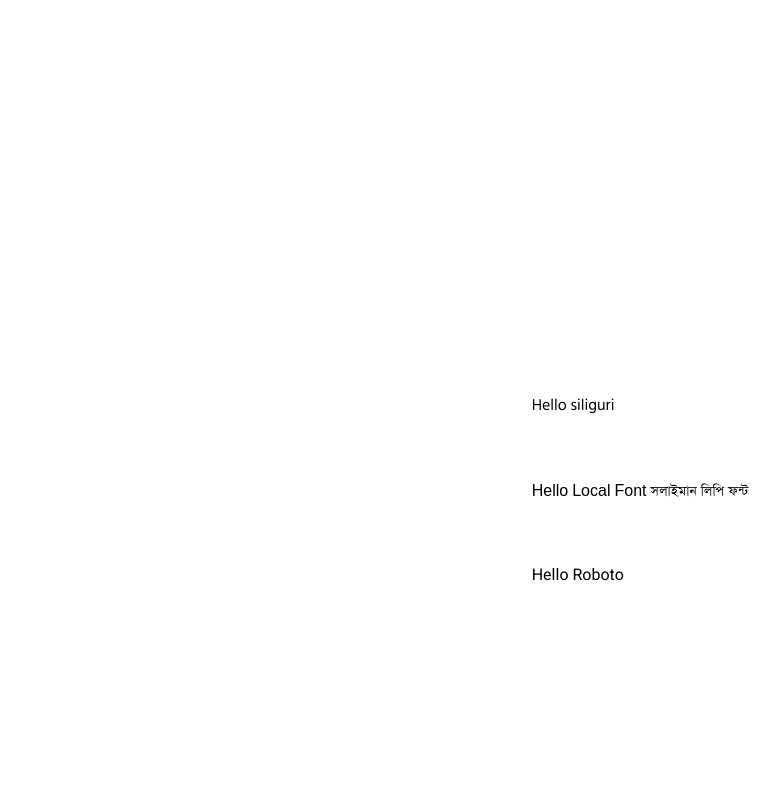
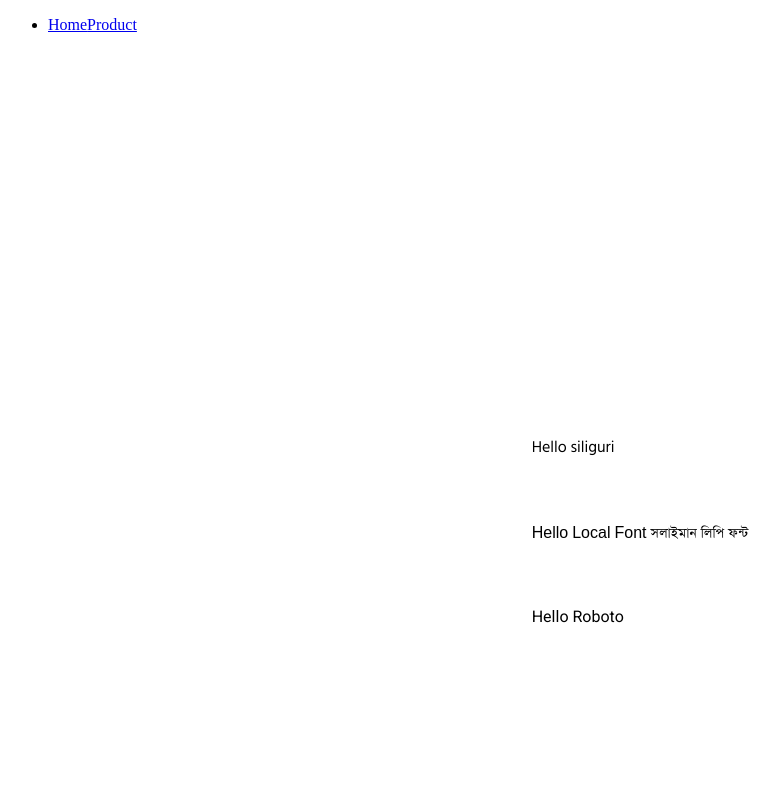
Before and after one commit to MohanManirul/AssetOptimization, a Next.js app: page / in a window 1280 px wide. Shown: the top 800 px of the page, without its empty margins (0-779 px from the left). Built offline with nearby package versions, Linux system fonts and the light colour scheme.

Commit message:
lazy loading

```diff
--- a/package.json
+++ b/package.json
@@ -9,8 +9,9 @@
     "lint": "next lint"
   },
   "dependencies": {
+    "bootstrap": "^5.3.3",
+    "next": "15.0.3",
     "react": "19.0.0-rc-66855b96-20241106",
-    "react-dom": "19.0.0-rc-66855b96-20241106",
-    "next": "15.0.3"
+    "react-dom": "19.0.0-rc-66855b96-20241106"
   }
 }
--- /dev/null
+++ b/src/app/components/NavBar.jsx
@@ -0,0 +1,17 @@
+import Link from 'next/link';
+import React from 'react';
+
+const NavBar = () => {
+    return (
+        <div>
+            <ul>
+                <li>
+                    <Link href='/'>Home</Link>
+                    <Link href='/product'>Product</Link>
+                </li>
+            </ul>
+        </div>
+    );
+};
+
+export default NavBar;
--- a/src/app/layout.js
+++ b/src/app/layout.js
@@ -1,6 +1,18 @@
 import {Hind_Siliguri, Roboto} from "next/font/google";
 import LocalFont from "next/font/local";
+import Script from "next/script";
 import "./globals.css";
+
+// import NavBar from "./components/NavBar";
+
+import dynamic from "next/dynamic";
+
+const Nav = dynamic(()=>import('./components/NavBar'))
+// const Nav = dynamic(()=>import('./components/NavBar'),{ssr:false}) // {ssr:false} disable the server side rendering
+const Nav2 = dynamic(()=>import('./components/NavBar'),{
+  loading:()=><p>loading...</p>
+}) // if chunk files take time to load
+
 
 const MyLocalFont = LocalFont({
   src:'./fonts/SolaimanLipi.ttf',
@@ -24,7 +36,10 @@ export default function RootLayout({ children }) {
     // for single font <html lang="en" className={Siliguri.variable}>
     <html lang="en" className={`${Siliguri.variable} ${roboto_font.variable} ${MyLocalFont.variable} `}>
       <body>
+        <Nav />
         {children}
+        <Script src="https://cdn.jsdelivr.net/npm/axios/dist/axios.min.js" />
+        <img src="images/happy-man.jpg" alt="happy-man" />
       </body>
     </html>
   );
```
Also changed, not shown: public/images/happy-man.jpg (added), 1 other file (tests, documents, lock files or other folders).
